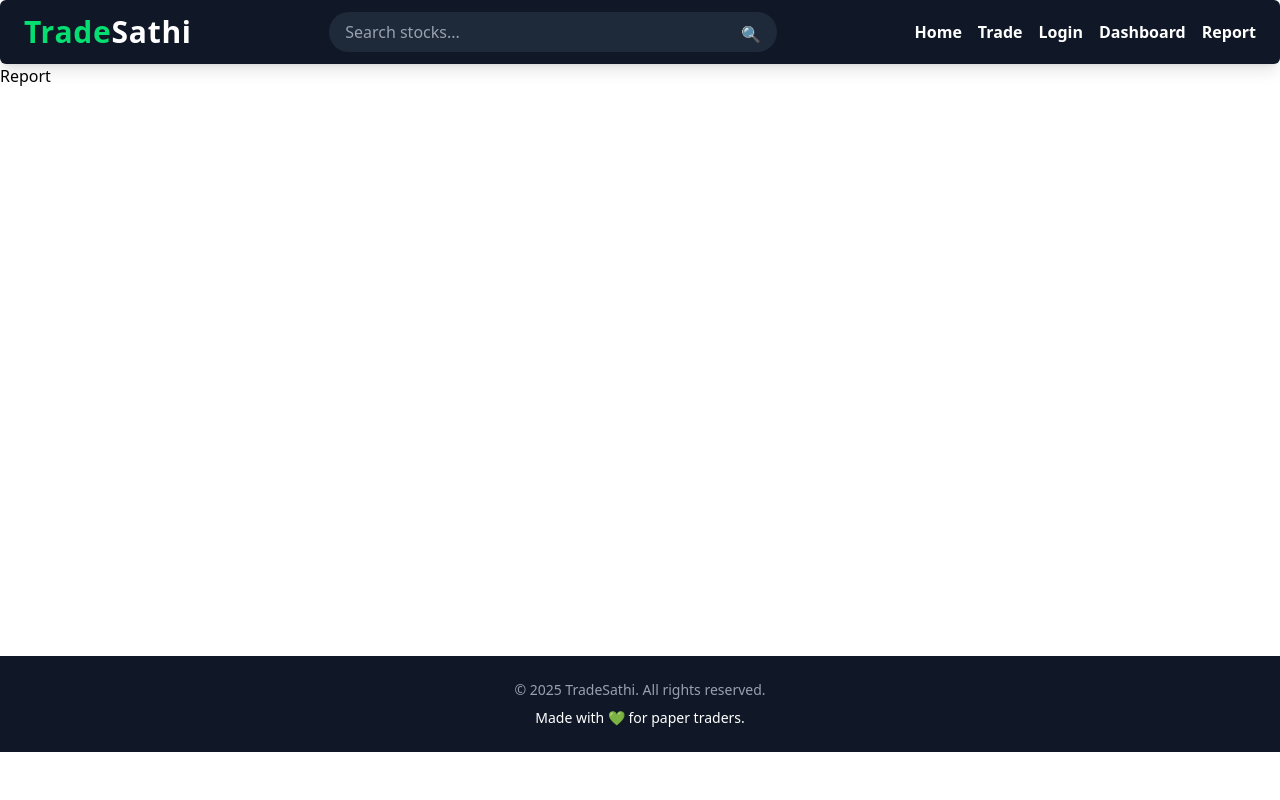
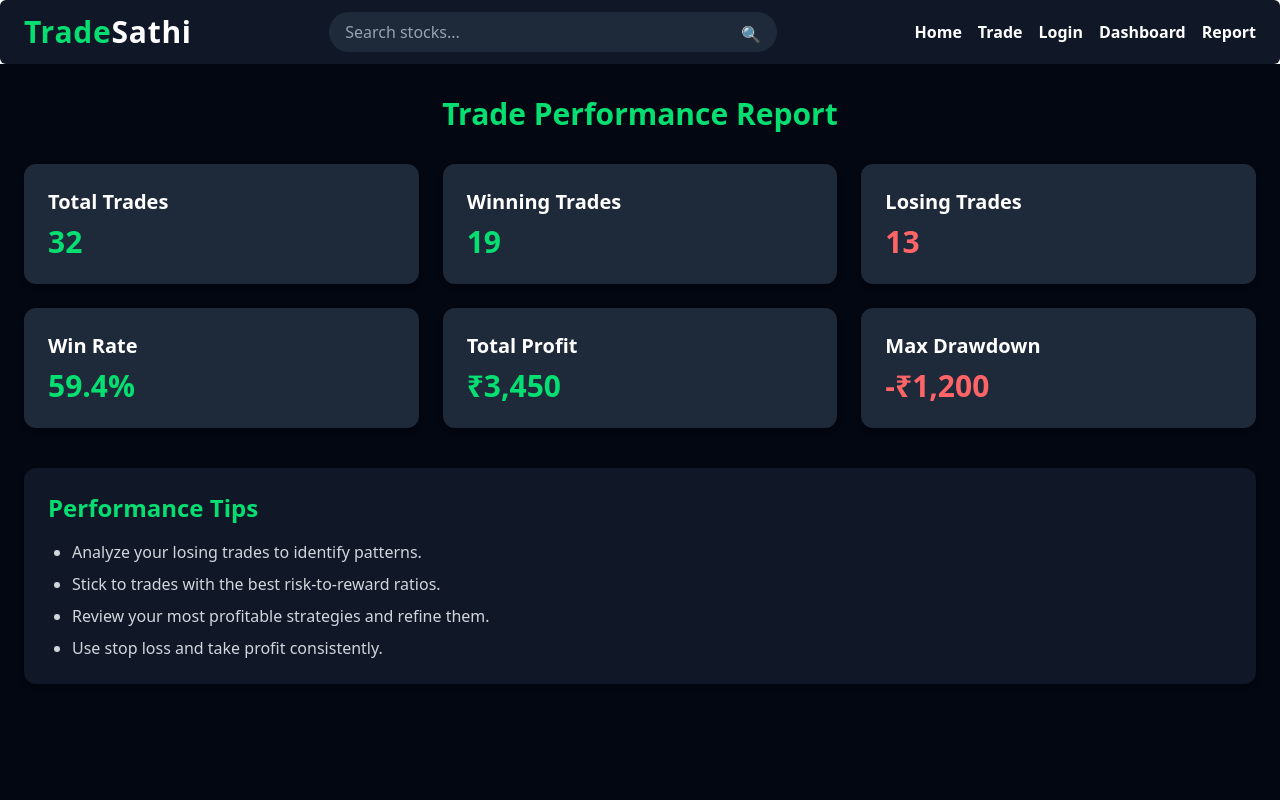
Before and after one commit to Lakshya8600/PaperTrading, a React (Vite) app: page /report in a window 1280 px wide. Shown: the top 800 px of the page. Built offline with nearby package versions, Linux system fonts and the light colour scheme.

Commit message:
added report

```diff
--- a/src/components/Report.jsx
+++ b/src/components/Report.jsx
@@ -1,17 +1,59 @@
-import React from 'react'
-import Navbar from './Navbar'
-
+import React from 'react';
+import Navbar from './Navbar';
 
 const Report = () => {
   return (
     <>
-      <Navbar/>
-      <div>
-      <h1>Report</h1>
+      <Navbar />
+      <div className="min-h-screen bg-gray-950 text-white px-6 py-8">
+        <h1 className="text-3xl font-bold text-green-400 text-center mb-8">
+          Trade Performance Report
+        </h1>
+
+        <div className="grid grid-cols-1 md:grid-cols-2 lg:grid-cols-3 gap-6 mb-10">
+          <div className="bg-gray-800 rounded-xl p-6 shadow-md">
+            <h2 className="text-xl font-semibold text-white mb-2">Total Trades</h2>
+            <p className="text-3xl font-bold text-green-400">32</p>
+          </div>
+
+          <div className="bg-gray-800 rounded-xl p-6 shadow-md">
+            <h2 className="text-xl font-semibold text-white mb-2">Winning Trades</h2>
+            <p className="text-3xl font-bold text-green-400">19</p>
+          </div>
+
+          <div className="bg-gray-800 rounded-xl p-6 shadow-md">
+            <h2 className="text-xl font-semibold text-white mb-2">Losing Trades</h2>
+            <p className="text-3xl font-bold text-red-400">13</p>
+          </div>
+
+          <div className="bg-gray-800 rounded-xl p-6 shadow-md">
+            <h2 className="text-xl font-semibold text-white mb-2">Win Rate</h2>
+            <p className="text-3xl font-bold text-green-400">59.4%</p>
+          </div>
+
+          <div className="bg-gray-800 rounded-xl p-6 shadow-md">
+            <h2 className="text-xl font-semibold text-white mb-2">Total Profit</h2>
+            <p className="text-3xl font-bold text-green-400">₹3,450</p>
+          </div>
+
+          <div className="bg-gray-800 rounded-xl p-6 shadow-md">
+            <h2 className="text-xl font-semibold text-white mb-2">Max Drawdown</h2>
+            <p className="text-3xl font-bold text-red-400">-₹1,200</p>
+          </div>
+        </div>
+
+        <div className="bg-gray-900 rounded-xl p-6 shadow-md">
+          <h2 className="text-2xl font-bold text-green-400 mb-4">Performance Tips</h2>
+          <ul className="list-disc pl-6 space-y-2 text-gray-300">
+            <li>Analyze your losing trades to identify patterns.</li>
+            <li>Stick to trades with the best risk-to-reward ratios.</li>
+            <li>Review your most profitable strategies and refine them.</li>
+            <li>Use stop loss and take profit consistently.</li>
+          </ul>
+        </div>
       </div>
+    </>
+  );
+};
 
-    </>
-  )
-}
-
-export default Report
+export default Report;
```
